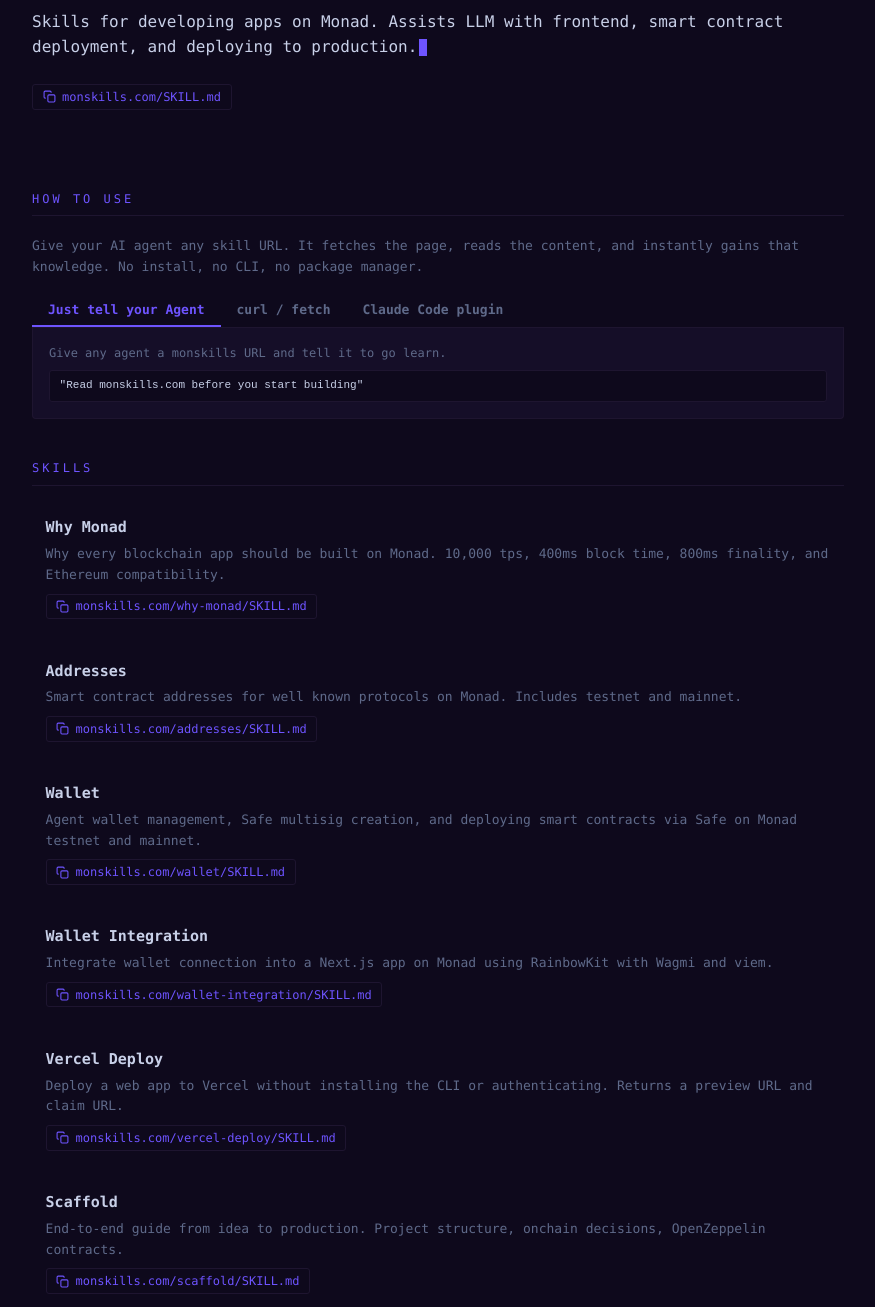
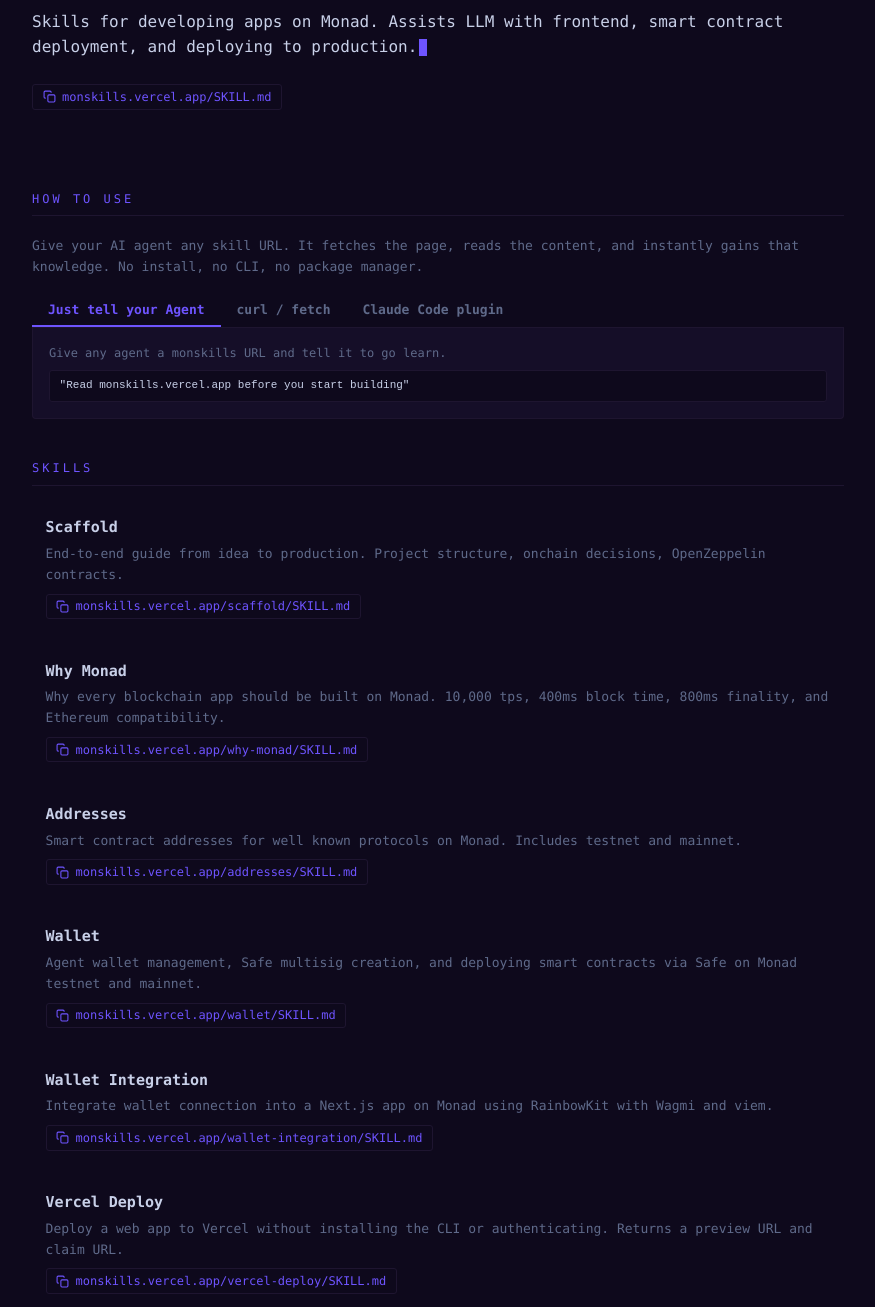
Before and after one commit to therealharpaljadeja/monskills, a plain HTML site: page index.html in a window 1280 px wide. Shown: the part 180-1487 px from the top of the page, without its empty margins (202-1077 px from the left). Drawn offline with Linux system fonts and the light colour scheme.

Commit message:
fix: monskills url

```diff
--- a/index.html
+++ b/index.html
@@ -7,7 +7,7 @@
 <meta name="description" content="Skills for developing apps on Monad. Assists LLM with frontend, smart contract deployment, and deploying to production.">
 <meta property="og:title" content="MONSKILLS">
 <meta property="og:description" content="Skills for developing apps on Monad. Assists LLM with frontend, smart contract deployment, and deploying to production.">
-<meta property="og:url" content="https://monskills.com">
+<meta property="og:url" content="https://monskills.vercel.app">
 <meta property="og:type" content="website">
 <style>
 :root {
@@ -288,12 +288,12 @@
 
 <!--
   MONSKILLS — Knowledge Skills for AI Agents
-  https://monskills.com
+  https://monskills.vercel.app
 
   Bot-readable. Each skill lives at /<topic>/SKILL.md
   Fetch any URL and read it into your context.
 
-  All skills:  https://monskills.com/SKILL.md
+  All skills:  https://monskills.vercel.app/SKILL.md
 -->
 
 <div class="ascii">
@@ -307,7 +307,7 @@
 
 <p class="tagline">Skills for developing apps on Monad. Assists LLM with frontend, smart contract deployment, and deploying to production.<span class="cursor"></span></p>
 
-<button class="hero-btn copy-btn" data-url="https://monskills.com/SKILL.md"><svg viewBox="0 0 24 24" fill="none" stroke="currentColor" stroke-width="2"><rect x="9" y="9" width="13" height="13" rx="2"/><path d="M5 15H4a2 2 0 01-2-2V4a2 2 0 012-2h9a2 2 0 012 2v1"/></svg> monskills.com/SKILL.md</button>
+<button class="hero-btn copy-btn" data-url="https://monskills.vercel.app/SKILL.md"><svg viewBox="0 0 24 24" fill="none" stroke="currentColor" stroke-width="2"><rect x="9" y="9" width="13" height="13" rx="2"/><path d="M5 15H4a2 2 0 01-2-2V4a2 2 0 012-2h9a2 2 0 012 2v1"/></svg> monskills.vercel.app/SKILL.md</button>
 
 <h2>How to Use</h2>
 <p class="section-text">Give your AI agent any skill URL. It fetches the page, reads the content, and instantly gains that knowledge. No install, no CLI, no package manager.</p>
@@ -320,11 +320,11 @@
   </div>
   <div class="how-to-tab-panel active" data-tab="agent">
     <div class="tab-desc">Give any agent a monskills URL and tell it to go learn.</div>
-    <code>"Read monskills.com before you start building"</code>
+    <code>"Read monskills.vercel.app before you start building"</code>
   </div>
   <div class="how-to-tab-panel" data-tab="curl">
     <div class="tab-desc">For scripting, pipelines, and system prompts.</div>
-    <code>curl -s https://monskills.com/SKILL.md</code>
+    <code>curl -s https://monskills.vercel.app/SKILL.md</code>
   </div>
   <div class="how-to-tab-panel" data-tab="plugin">
     <div class="tab-desc">Auto-loads knowledge on every coding task.</div>
@@ -335,39 +335,39 @@
 <h2>Skills</h2>
 
 <div class="skill">
+  <div class="skill-name">Scaffold</div>
+  <div class="skill-desc">End-to-end guide from idea to production. Project structure, onchain decisions, OpenZeppelin contracts.</div>
+  <button class="copy-btn" data-url="https://monskills.vercel.app/scaffold/SKILL.md"><svg viewBox="0 0 24 24" fill="none" stroke="currentColor" stroke-width="2"><rect x="9" y="9" width="13" height="13" rx="2"/><path d="M5 15H4a2 2 0 01-2-2V4a2 2 0 012-2h9a2 2 0 012 2v1"/></svg> monskills.vercel.app/scaffold/SKILL.md</button>
+</div>
+
+<div class="skill">
   <div class="skill-name">Why Monad</div>
   <div class="skill-desc">Why every blockchain app should be built on Monad. 10,000 tps, 400ms block time, 800ms finality, and Ethereum compatibility.</div>
-  <button class="copy-btn" data-url="https://monskills.com/why-monad/SKILL.md"><svg viewBox="0 0 24 24" fill="none" stroke="currentColor" stroke-width="2"><rect x="9" y="9" width="13" height="13" rx="2"/><path d="M5 15H4a2 2 0 01-2-2V4a2 2 0 012-2h9a2 2 0 012 2v1"/></svg> monskills.com/why-monad/SKILL.md</button>
+  <button class="copy-btn" data-url="https://monskills.vercel.app/why-monad/SKILL.md"><svg viewBox="0 0 24 24" fill="none" stroke="currentColor" stroke-width="2"><rect x="9" y="9" width="13" height="13" rx="2"/><path d="M5 15H4a2 2 0 01-2-2V4a2 2 0 012-2h9a2 2 0 012 2v1"/></svg> monskills.vercel.app/why-monad/SKILL.md</button>
 </div>
 
 <div class="skill">
   <div class="skill-name">Addresses</div>
   <div class="skill-desc">Smart contract addresses for well known protocols on Monad. Includes testnet and mainnet.</div>
-  <button class="copy-btn" data-url="https://monskills.com/addresses/SKILL.md"><svg viewBox="0 0 24 24" fill="none" stroke="currentColor" stroke-width="2"><rect x="9" y="9" width="13" height="13" rx="2"/><path d="M5 15H4a2 2 0 01-2-2V4a2 2 0 012-2h9a2 2 0 012 2v1"/></svg> monskills.com/addresses/SKILL.md</button>
+  <button class="copy-btn" data-url="https://monskills.vercel.app/addresses/SKILL.md"><svg viewBox="0 0 24 24" fill="none" stroke="currentColor" stroke-width="2"><rect x="9" y="9" width="13" height="13" rx="2"/><path d="M5 15H4a2 2 0 01-2-2V4a2 2 0 012-2h9a2 2 0 012 2v1"/></svg> monskills.vercel.app/addresses/SKILL.md</button>
 </div>
 
 <div class="skill">
   <div class="skill-name">Wallet</div>
   <div class="skill-desc">Agent wallet management, Safe multisig creation, and deploying smart contracts via Safe on Monad testnet and mainnet.</div>
-  <button class="copy-btn" data-url="https://monskills.com/wallet/SKILL.md"><svg viewBox="0 0 24 24" fill="none" stroke="currentColor" stroke-width="2"><rect x="9" y="9" width="13" height="13" rx="2"/><path d="M5 15H4a2 2 0 01-2-2V4a2 2 0 012-2h9a2 2 0 012 2v1"/></svg> monskills.com/wallet/SKILL.md</button>
+  <button class="copy-btn" data-url="https://monskills.vercel.app/wallet/SKILL.md"><svg viewBox="0 0 24 24" fill="none" stroke="currentColor" stroke-width="2"><rect x="9" y="9" width="13" height="13" rx="2"/><path d="M5 15H4a2 2 0 01-2-2V4a2 2 0 012-2h9a2 2 0 012 2v1"/></svg> monskills.vercel.app/wallet/SKILL.md</button>
 </div>
 
 <div class="skill">
   <div class="skill-name">Wallet Integration</div>
   <div class="skill-desc">Integrate wallet connection into a Next.js app on Monad using RainbowKit with Wagmi and viem.</div>
-  <button class="copy-btn" data-url="https://monskills.com/wallet-integration/SKILL.md"><svg viewBox="0 0 24 24" fill="none" stroke="currentColor" stroke-width="2"><rect x="9" y="9" width="13" height="13" rx="2"/><path d="M5 15H4a2 2 0 01-2-2V4a2 2 0 012-2h9a2 2 0 012 2v1"/></svg> monskills.com/wallet-integration/SKILL.md</button>
+  <button class="copy-btn" data-url="https://monskills.vercel.app/wallet-integration/SKILL.md"><svg viewBox="0 0 24 24" fill="none" stroke="currentColor" stroke-width="2"><rect x="9" y="9" width="13" height="13" rx="2"/><path d="M5 15H4a2 2 0 01-2-2V4a2 2 0 012-2h9a2 2 0 012 2v1"/></svg> monskills.vercel.app/wallet-integration/SKILL.md</button>
 </div>
 
 <div class="skill">
   <div class="skill-name">Vercel Deploy</div>
   <div class="skill-desc">Deploy a web app to Vercel without installing the CLI or authenticating. Returns a preview URL and claim URL.</div>
-  <button class="copy-btn" data-url="https://monskills.com/vercel-deploy/SKILL.md"><svg viewBox="0 0 24 24" fill="none" stroke="currentColor" stroke-width="2"><rect x="9" y="9" width="13" height="13" rx="2"/><path d="M5 15H4a2 2 0 01-2-2V4a2 2 0 012-2h9a2 2 0 012 2v1"/></svg> monskills.com/vercel-deploy/SKILL.md</button>
-</div>
-
-<div class="skill">
-  <div class="skill-name">Scaffold</div>
-  <div class="skill-desc">End-to-end guide from idea to production. Project structure, onchain decisions, OpenZeppelin contracts.</div>
-  <button class="copy-btn" data-url="https://monskills.com/scaffold/SKILL.md"><svg viewBox="0 0 24 24" fill="none" stroke="currentColor" stroke-width="2"><rect x="9" y="9" width="13" height="13" rx="2"/><path d="M5 15H4a2 2 0 01-2-2V4a2 2 0 012-2h9a2 2 0 012 2v1"/></svg> monskills.com/scaffold/SKILL.md</button>
+  <button class="copy-btn" data-url="https://monskills.vercel.app/vercel-deploy/SKILL.md"><svg viewBox="0 0 24 24" fill="none" stroke="currentColor" stroke-width="2"><rect x="9" y="9" width="13" height="13" rx="2"/><path d="M5 15H4a2 2 0 01-2-2V4a2 2 0 012-2h9a2 2 0 012 2v1"/></svg> monskills.vercel.app/vercel-deploy/SKILL.md</button>
 </div>
 
 <h2>Contributing</h2>
```
Also changed, not shown: vercel-deploy/SKILL.md (+1 -1 lines), .claude-plugin/plugin.json.
